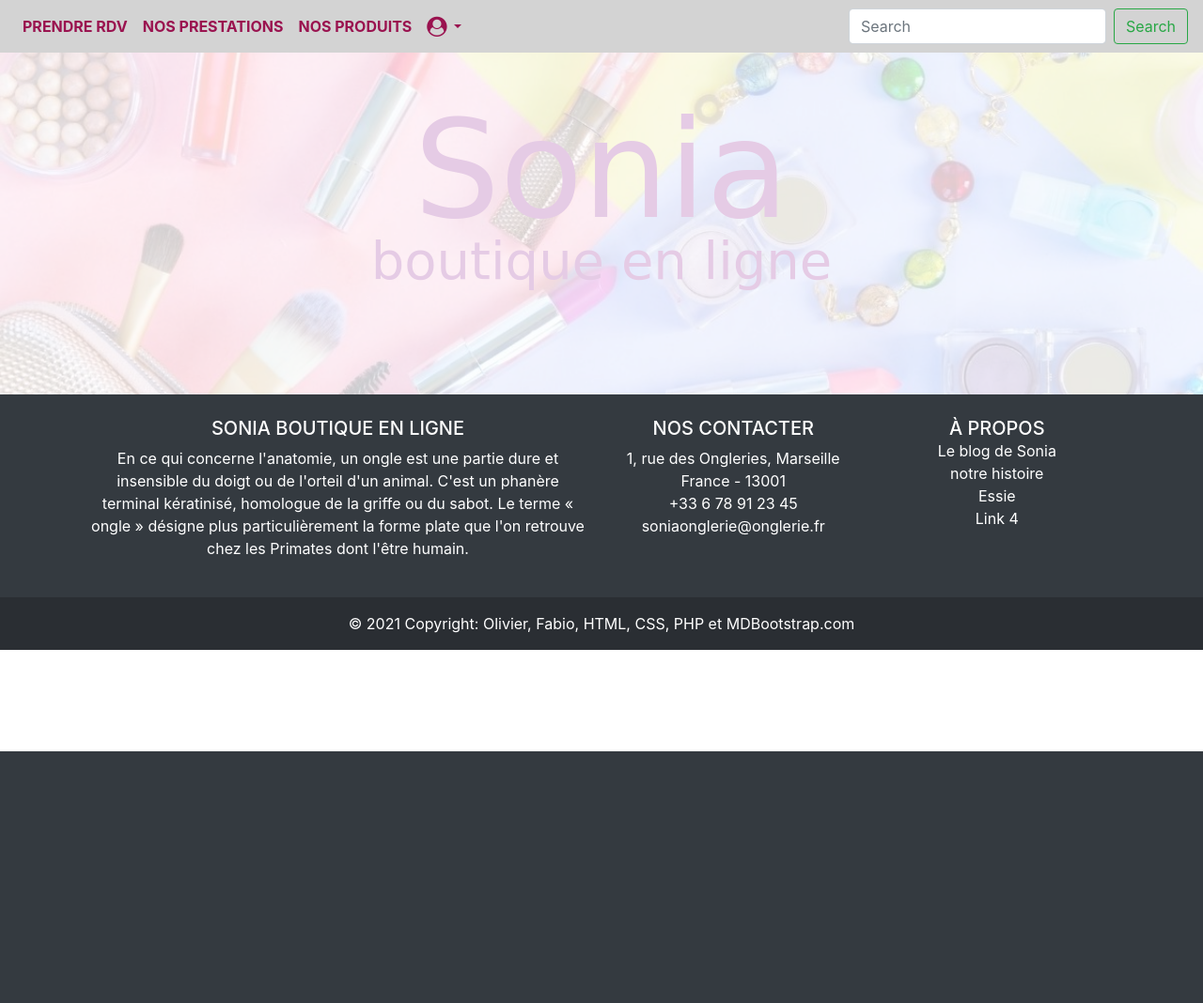
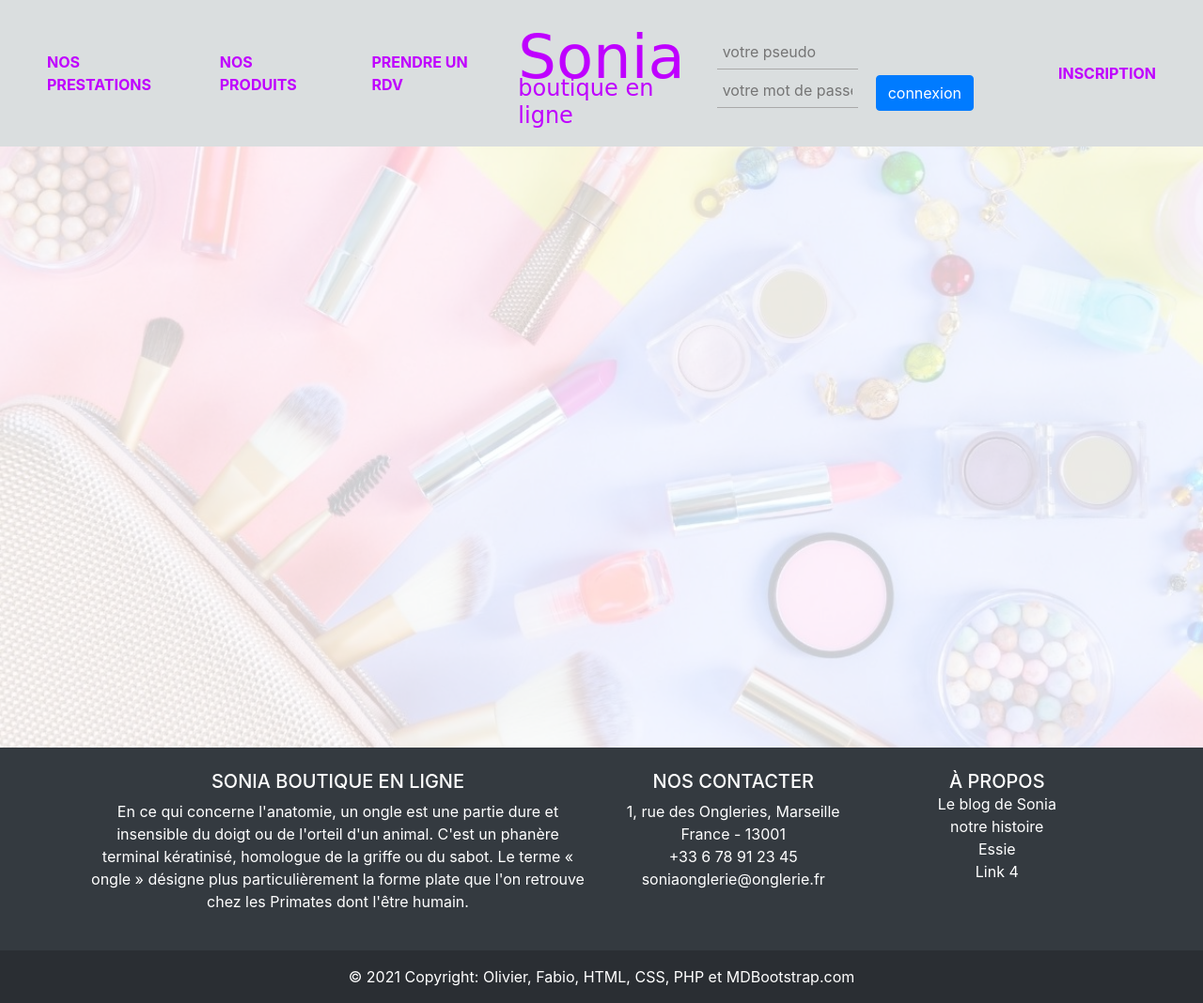
Before and after one commit to fabio-tenorio/boutique, a PHP site: page /index.php?p=ControllerAccueil in a window 1280 px wide. Shown: the whole page at 94% size. Before the commit the page ends 800 px from the top, so only its background shows below. Run offline with PHP 8.4, Linux system fonts and the light colour scheme; some web fonts are replaced.

Commit message:
working on the style for accueil and header

```diff
--- a/View/Accueil/accueil.php
+++ b/View/Accueil/accueil.php
@@ -16,10 +16,7 @@ Use App\Application\Controllers\ControllerAccueil as ControllerAccueil;
 
 <body>
     <section id="bgsection1">
-        <div id="logo">
-            <h1>sonia</h1>
-            <h2>boutique en ligne</h2>
-        </div>
+
     </section>
     <section>
 
--- a/View/header.php
+++ b/View/header.php
@@ -2,43 +2,28 @@
 session_start();
 ?>
 
-<nav class="navbar navbar-expand-lg">
-  <button class="navbar-toggler" type="button" data-toggle="collapse" data-target="#navbarSupportedContent" aria-controls="navbarSupportedContent" aria-expanded="false" aria-label="Toggle navigation">
-    <span class="navbar-toggler-icon"></span>
-  </button>
-  <div class="collapse navbar-collapse" id="navbarSupportedContent">
-    <ul class="navbar-nav mr-auto">
-      <li class="nav-item active">
-        <a class="nav-link" href="#">prendre rdv</a>
-      </li>
-      <li class="nav-item">
-        <a class="nav-link" href="#">nos prestations</a>
-      </li>
-      <li class="nav-item">
-        <a class="nav-link" href="#">nos produits</a>
-      </li>
-      <li class="nav-item dropdown">
-        <a class="nav-link dropdown-toggle" href="#" id="navbarDropdown" role="button" data-toggle="dropdown" aria-haspopup="true" aria-expanded="false">
-        <i id="usericon" class="fa fa-user-circle fa-lg" aria-hidden="true"></i>
-        </a>
-        <div class="dropdown-menu" aria-labelledby="navbarDropdown">
-          <a class="dropdown-item" href="#">Connexion</a>
-          <a class="dropdown-item" href="#">Inscription</a>
-          <div class="dropdown-divider"></div>
-          <!-- <a class="dropdown-item" href="#">Nous Produits</a> --> -->
-        </div>
-      </li>
-      <!-- <li class="nav-item">
-        <a class="nav-link" href="#">Prendre RDV</a>
-      </li> -->
-    </ul>
-    <!-- <a id="logo" class="navbar-brand" href="#">
-        <h1>sonia</h1>
-        <h2>boutique en ligne</h2>
-    </a> -->
-    <form class="form-inline my-2 my-lg-0">
-      <input class="form-control mr-sm-2" type="search" placeholder="Search" aria-label="Search">
-      <button class="btn btn-outline-success my-2 my-sm-0" type="submit">Search</button>
+<nav>
+  <div id="leftlinks">
+    <a href="#">nos prestations</a>
+    <a href="#">nos produits</a>
+    <a href="#">prendre un RDV</a>
+  </div>
+  <div id="logo">
+    <h1>sonia</h1>
+    <h2>boutique en ligne</h2>
+  </div>
+  <div id="rightlinks">
+    <form action="#" method="POST" class="form-inline" id="formconnexion">
+      <div>
+        <label for="login"></label>
+        <input id="login" name="login" type="text" placeholder="votre pseudo" class="form-group mx-sm-1 mb-1">
+      </div>
+      <div>
+        <label for="motpasse"></label>
+        <input id="motpasse" type="password" placeholder="votre mot de passe" class="form-group mx-sm-1 mb-1">
+      </div>
+      <button type="submit" class="btn btn-primary">connexion</button>
     </form>
+    <a href="#">inscription</a>
   </div>
 </nav>
--- a/css/style.css
+++ b/css/style.css
@@ -11,19 +11,49 @@ body {
     width: 100%;
 }
 
+header {
+    background-color: #DADEDF;
+    width: 100%;
+}
+
 header nav {
-    background-color: lightgray;
     display: flex;
     flex-direction: row;
-    justify-content: space-between;
+    justify-content: space-evenly;
     align-items: center;
     width: 100%;
+}
+
+header nav a {
+    color: #BF00FF;
+}
+
+#leftlinks, #rightlinks {
+    display: flex;
+    flex-direction: row;
     text-transform: uppercase;
     font-weight: bold;
+    color: #BF00FF;
+    padding: 0 15px;
+    width: 100%;
 }
 
-ul li a {
-    color: rgb(154, 18, 79);
+#leftlinks {
+    align-self: left;
+}
+
+#leftlinks a {
+    padding: 0 35px;
+}
+
+#rightlinks {
+    align-self: center;
+    justify-content: right;
+}
+
+#rightlinks a {
+    padding: 0 35px;
+    align-self: center;
 }
 
 a:hover {
@@ -33,26 +63,34 @@ a:hover {
 
 #logo {
     font-family: 'Dr Sugiyama', cursive;
-    color: purple;
+    color: #BF00FF;
     display:flex;
     flex-direction: column;
-    align-items: center;
+    align-self: center;
     justify-content: space-around;
-    padding:100px 0;
-    /* position: absolute;
-    margin: 0 40%;
-    padding-top: 50px; */
+    padding: 50px 0 10px 0;
 }
 
 #logo h1 {
-    font-size: 18vh;
+    font-size: 8vh;
     line-height: 35%;
     text-transform: capitalize;
 }
 #logo h2 {
-    padding-top: 30px;
-    font-size: 7vh;
+    font-size: 3vh;
     text-transform: lowercase;
+}
+
+#formconnexion div {
+    margin: 0 15px;
+}
+
+#formconnexion input {
+    border: none;
+    border-bottom: 1px solid darkgray;
+    background-color: inherit;
+    max-width: 150px;
+    padding: 6px;
 }
 
 #bgsection1 {
@@ -60,6 +98,7 @@ a:hover {
     background-size: cover;
     opacity: 0.2;
     width: 100%;
+    height: 80vh;
     display: flex;
     flex-direction: column;
     align-items: center;
```
Also changed, not shown: Application/Controllers/ControllerAccueil.php (line endings or trailing spaces).
